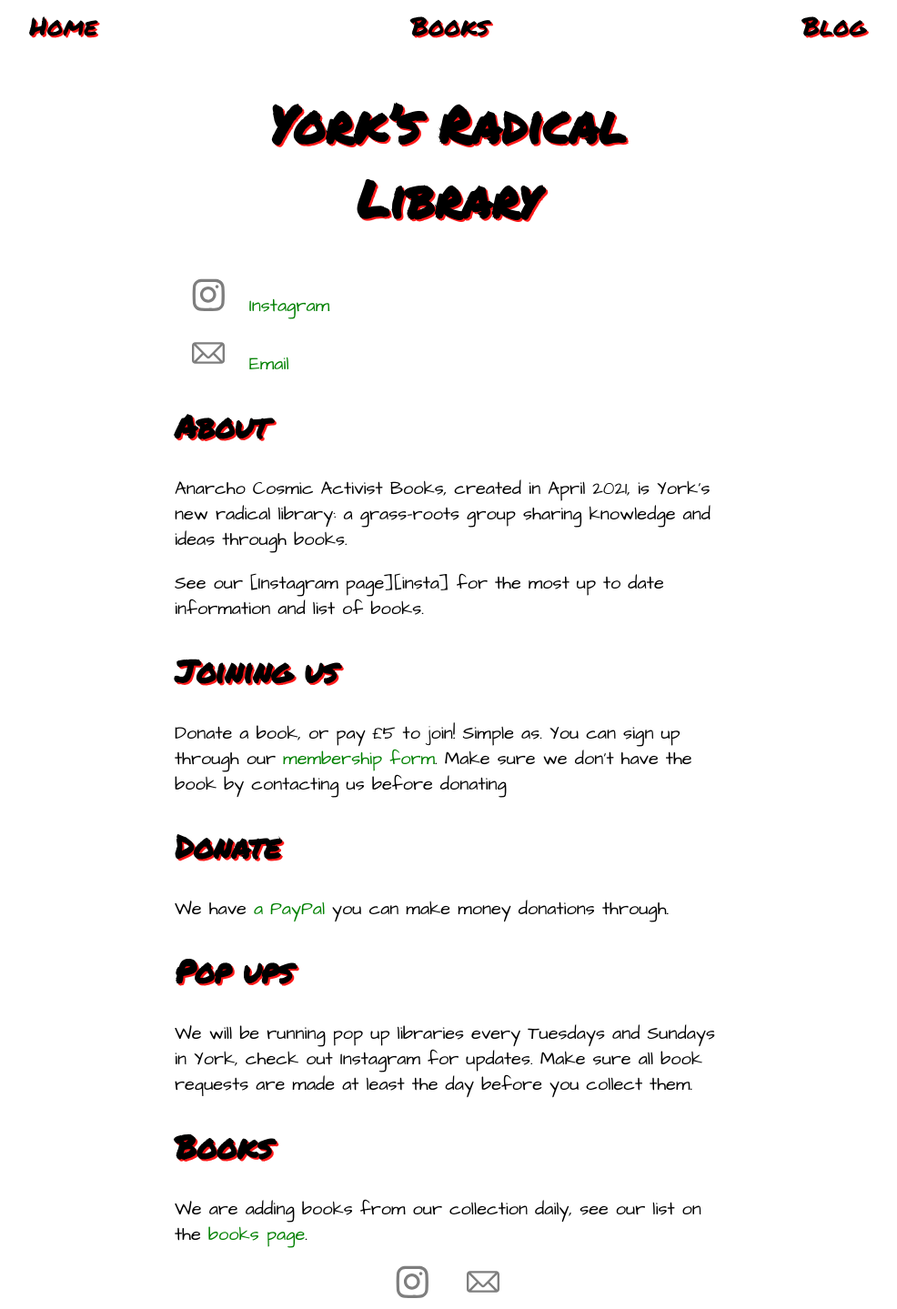
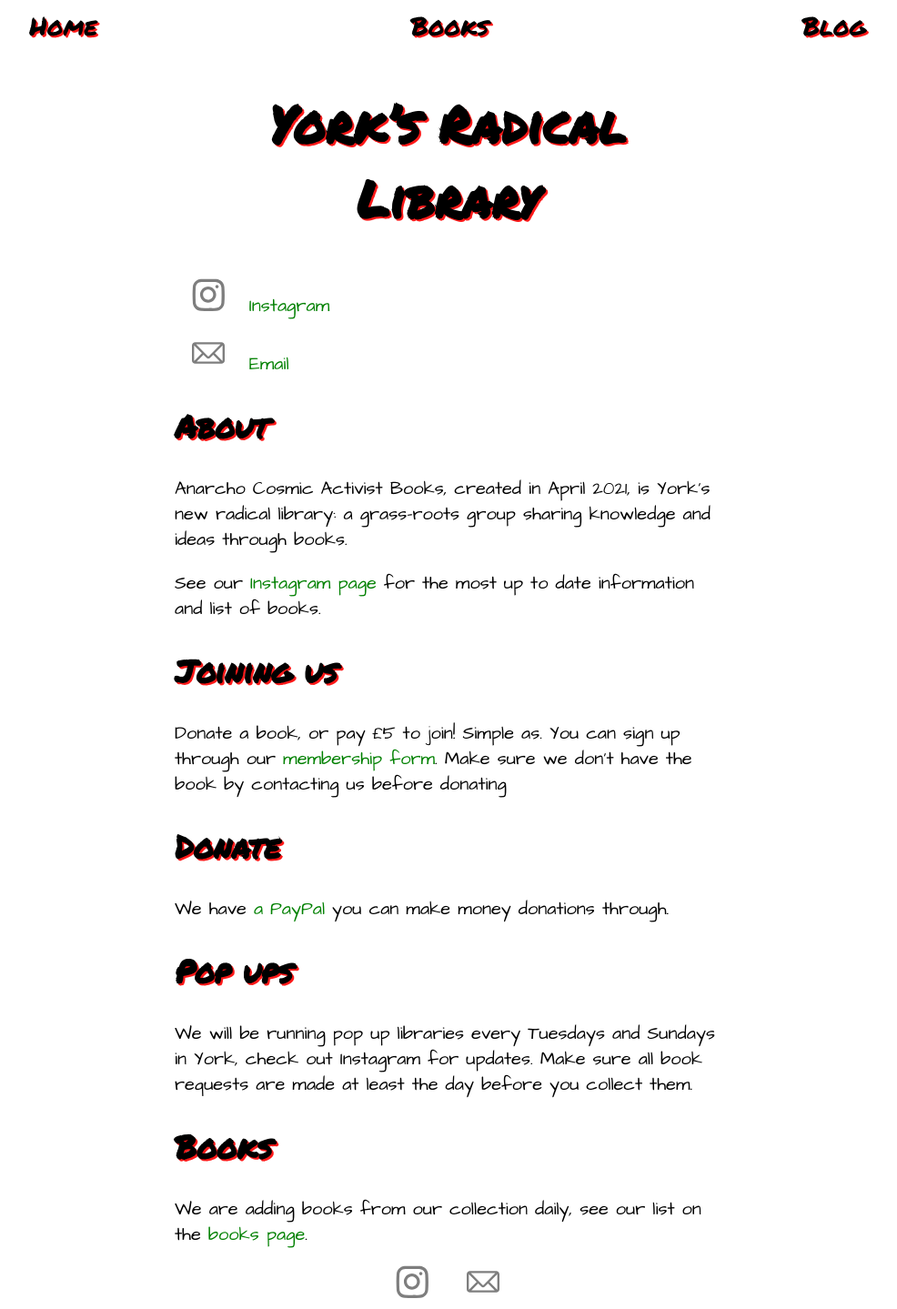
Before and after one commit to joe-irving/acabooks, a Jekyll site: the page built from index.md, in a window 1280 px wide. Shown: the whole page at 91% size, without its empty margins (148-1134 px from the left). Built offline with Jekyll 4.4.1, drawn with Linux system fonts in a browser that asks for light colours; our own code applies the rules of GitHub Pages for plain Markdown files; some of the changed lines change nothing that is shown.

Commit message:
add insta link

```diff
--- a/index.md
+++ b/index.md
@@ -34,3 +34,4 @@ before you collect them.
 We are adding books from our collection daily, see our list on the [books page](/books).
 
 [donate]: {% include donate %}
+[insta]: https://instagram.com/{{ site.instagram }}
```
